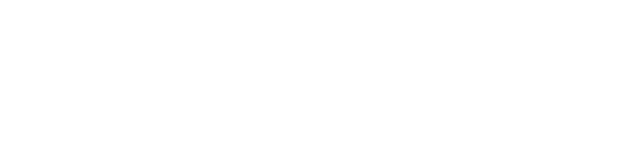
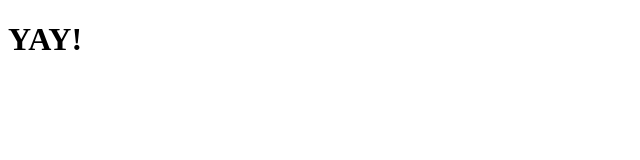
Before and after one commit to TheLoneMoonRat/thelonemoonrat.github.io, a plain HTML site: page index.html in a window 1280 px wide. Shown: the whole page, without its empty margins (0-640 px from the left). Drawn offline with Linux system fonts and the light colour scheme.

Commit message:
Commit 4

```diff
--- a/index.html
+++ b/index.html
@@ -5,6 +5,6 @@
         <title>My portfolio website</title>
     </head>
     <body>
-
+        <h1>YAY!</h1>
     </body>
 </html>
```
